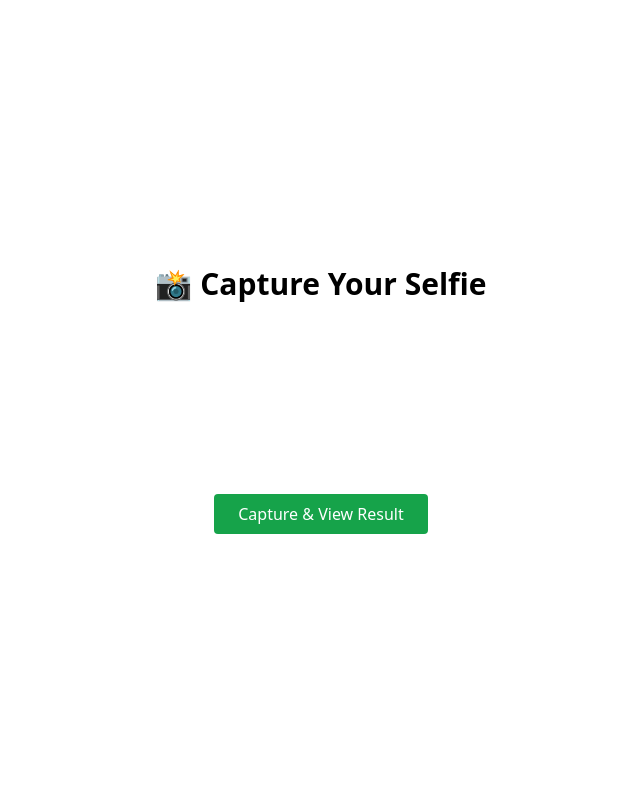
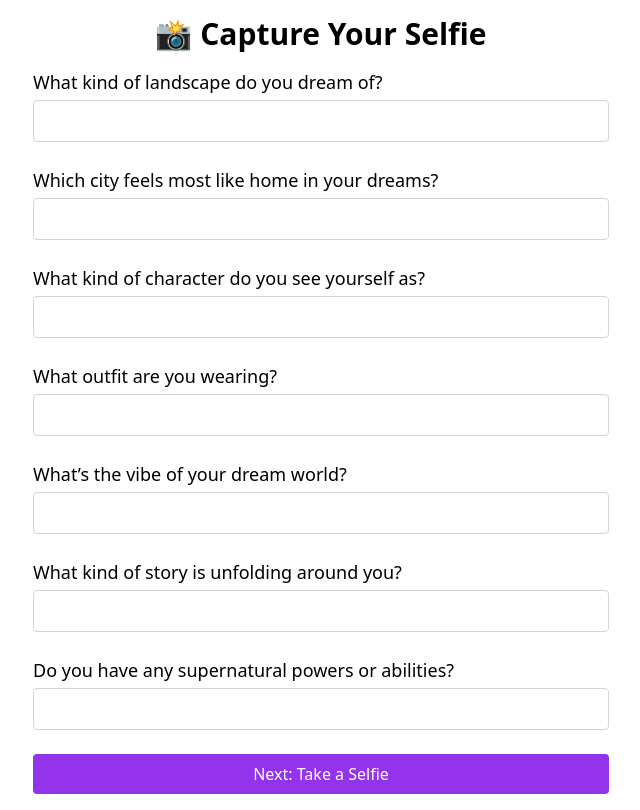
Before and after one commit to saifkazi25/IT129, a Next.js app: page /selfie in a window 1280 px wide. Shown: the whole page, without its empty margins (319-959 px from the left). Built offline with nearby package versions, Linux system fonts and the light colour scheme; no server answers.

Commit message:
Update CustomWebcam.tsx

```diff
--- a/components/CustomWebcam.tsx
+++ b/components/CustomWebcam.tsx
@@ -1,39 +1,54 @@
-'use client';
-import React, { useRef, useState } from 'react';
-import Webcam from 'react-webcam';
-import { useRouter } from 'next/navigation';
+"use client";
 
-const CustomWebcam: React.FC = () => {
-  const webcamRef = useRef<Webcam>(null);
+import { useRouter } from "next/navigation";
+import { useState } from "react";
+
+const questions = [
+  "What kind of landscape do you dream of?",
+  "Which city feels most like home in your dreams?",
+  "What kind of character do you see yourself as?",
+  "What outfit are you wearing?",
+  "What’s the vibe of your dream world?",
+  "What kind of story is unfolding around you?",
+  "Do you have any supernatural powers or abilities?"
+];
+
+export default function QuizForm() {
+  const [answers, setAnswers] = useState<string[]>(Array(questions.length).fill(""));
   const router = useRouter();
-  const [error, setError] = useState("");
 
-  const capture = () => {
-    const imageSrc = webcamRef.current?.getScreenshot();
-    if (imageSrc) {
-      localStorage.setItem("selfieImage", imageSrc);
-      router.push("/result");
-    } else {
-      setError("Failed to capture image. Please try again.");
-    }
+  const handleChange = (index: number, value: string) => {
+    const updatedAnswers = [...answers];
+    updatedAnswers[index] = value;
+    setAnswers(updatedAnswers);
+  };
+
+  const handleSubmit = (e: React.FormEvent) => {
+    e.preventDefault();
+    localStorage.setItem("quizAnswers", JSON.stringify(answers));
+    router.push("/selfie");
   };
 
   return (
-    <div className="flex flex-col items-center space-y-4">
-      <Webcam
-        audio={false}
-        ref={webcamRef}
-        screenshotFormat="image/jpeg"
-        width={320}
-        height={320}
-        videoConstraints={{ facingMode: "user" }}
-      />
-      <button onClick={capture} className="bg-green-600 text-white px-6 py-2 rounded">
-        Capture & View Result
+    <form onSubmit={handleSubmit} className="w-full max-w-xl space-y-6">
+      {questions.map((q, i) => (
+        <div key={i}>
+          <label className="block mb-1 font-medium text-lg">{q}</label>
+          <input
+            type="text"
+            value={answers[i]}
+            onChange={(e) => handleChange(i, e.target.value)}
+            required
+            className="w-full border border-gray-300 rounded px-3 py-2"
+          />
+        </div>
+      ))}
+      <button
+        type="submit"
+        className="mt-4 w-full bg-purple-600 text-white py-2 px-4 rounded hover:bg-purple-700"
+      >
+        Next: Take a Selfie
       </button>
-      {error && <p className="text-red-500">{error}</p>}
-    </div>
+    </form>
   );
-};
-
-export default CustomWebcam;
+}
```
